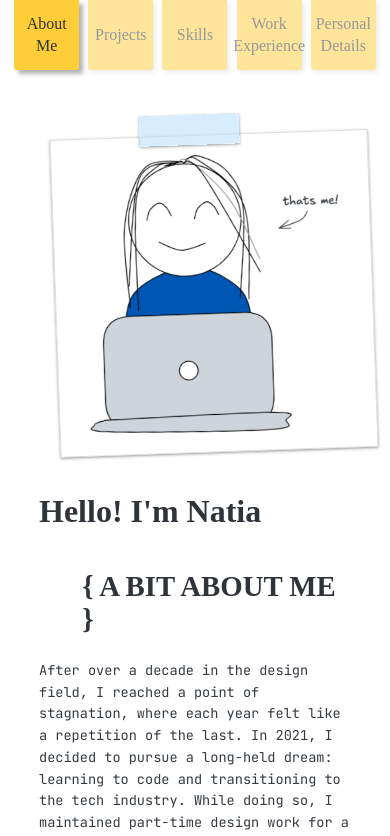
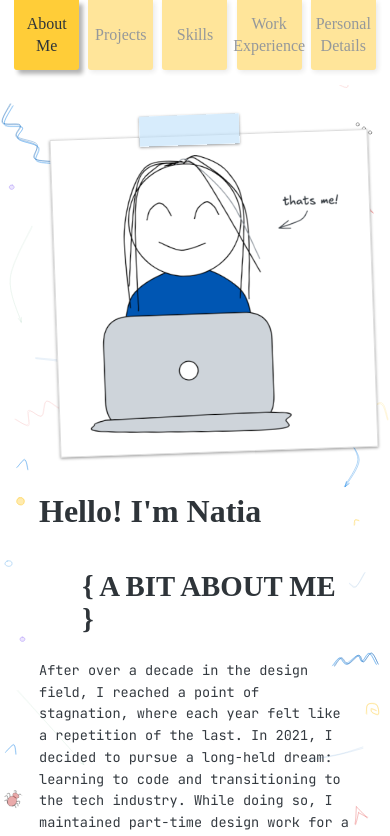
Before and after one commit to Natia-bit/personal-website, a Next.js app: page / in a window 390 px wide. Shown: the top 836 px of the page. Built offline with nearby package versions, Linux system fonts and the light colour scheme; a web font is replaced by a local one.

Commit message:
background images for desktop and mobile added

```diff
--- a/src/app/globals.css
+++ b/src/app/globals.css
@@ -29,6 +29,8 @@ body {
   margin: 0;
   padding: 0;
   min-height: 100%;
+  background-image: url("/background/desktop.svg");
+  background-size: contain;
 }
 
 h1 {
@@ -42,3 +44,11 @@ h3 {
   font-family: "Sue Ellen Francisco";
   color: var(--color-text-header);
 }
+
+@media (max-width: 768px) {
+  html,
+  body {
+    background: url("/background/mobile.svg");
+    background-size: contain;
+  }
+}
```
Also changed, not shown: public/background/desktop.svg (added), public/background/mobile.svg (added).
